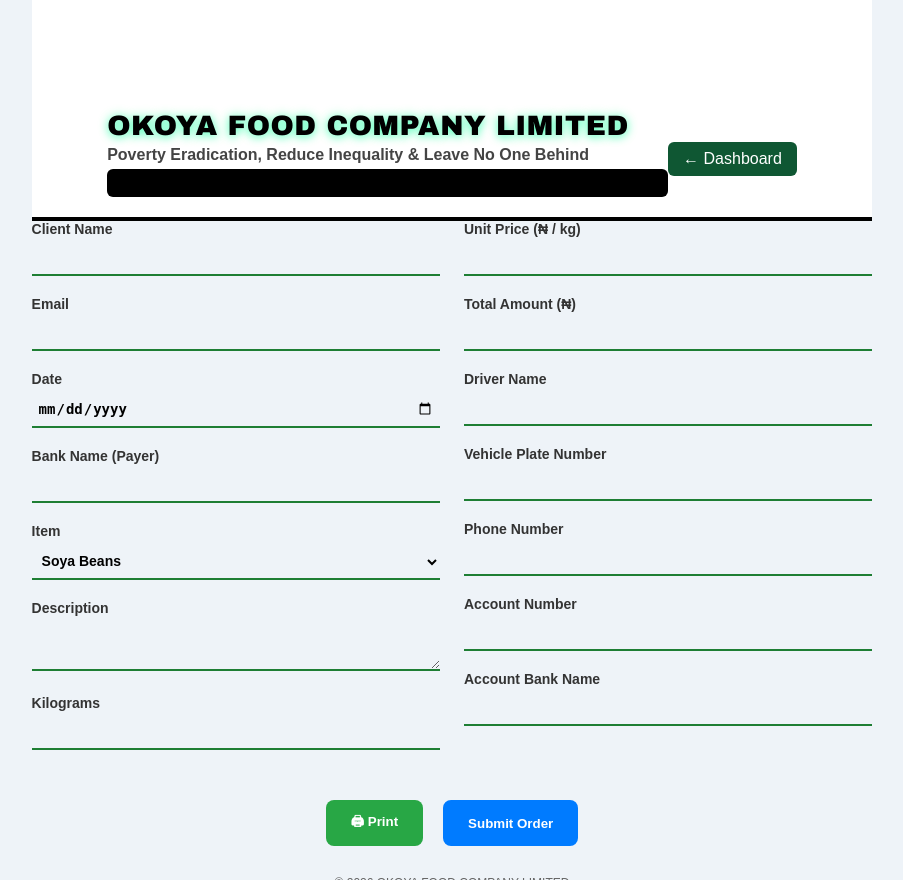
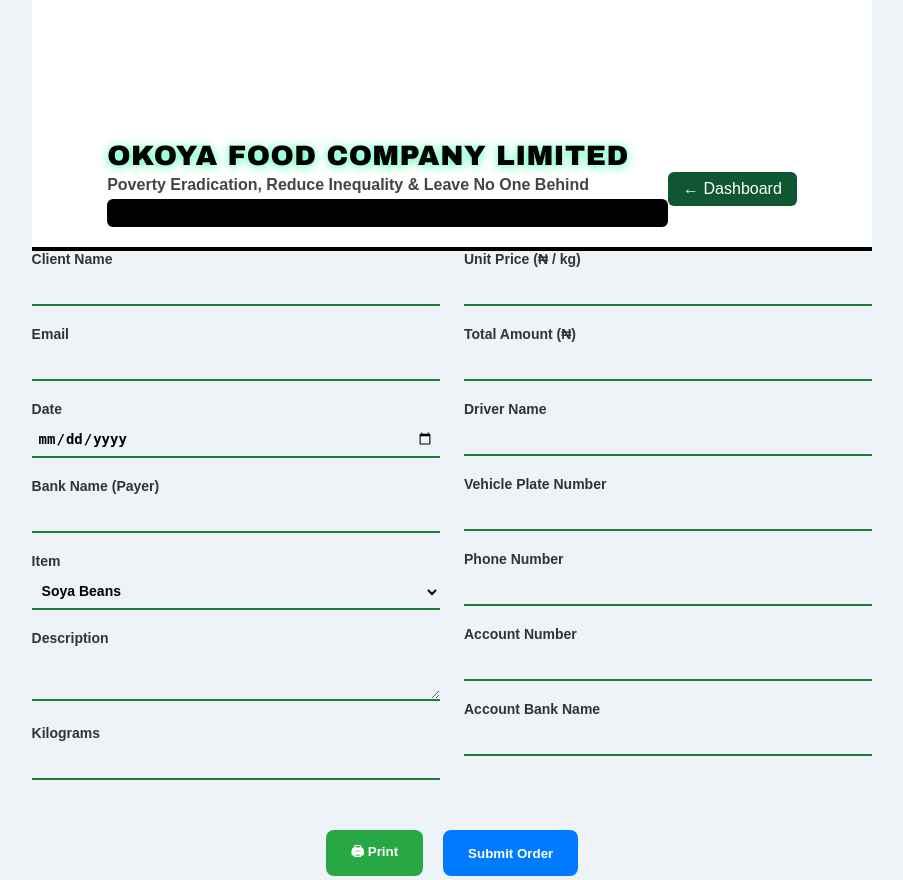
Before and after one commit to Adewale15234/OkoyaFoodApp, a Flask app: page /client_form in a window 1280 px wide. Shown: the whole page, without its empty margins (188-1091 px from the left). Run offline with Flask 3, Linux system fonts and the light colour scheme; the visitor is signed in with stand-in values (Sample User, id 1).

Commit message:
Increase header top padding to 180px for better visibility

```diff
--- a/templates/client_form.html
+++ b/templates/client_form.html
@@ -179,7 +179,7 @@
   align-items: center;
   background: #fff;
   border-bottom: 4px solid #000;
-  padding: 120px 20mm 20px 20mm; /* ↑ top padding increased from 80px to 120px */
+  padding: 180px 20mm 20px 20mm; /* ↑ top padding increased from 120px to 180px for full visibility */
   box-sizing: border-box;
 }
 
```
